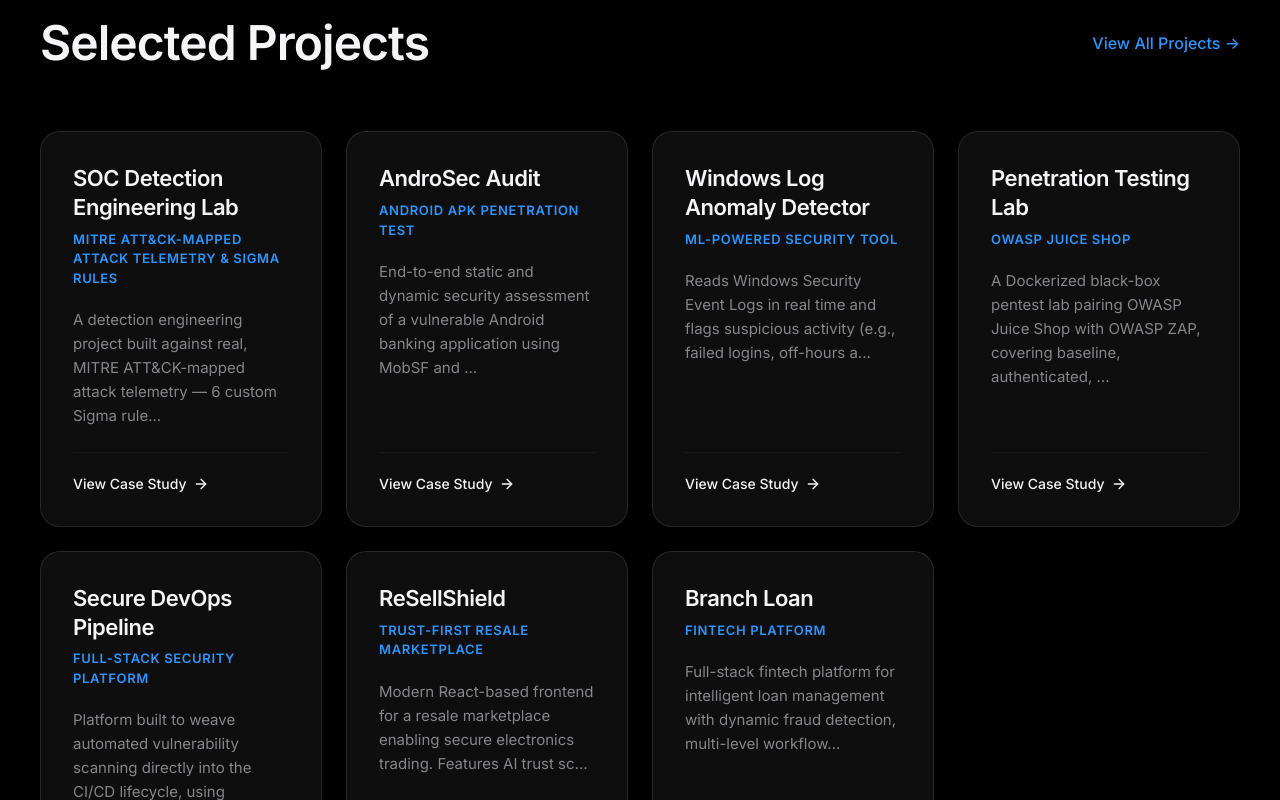
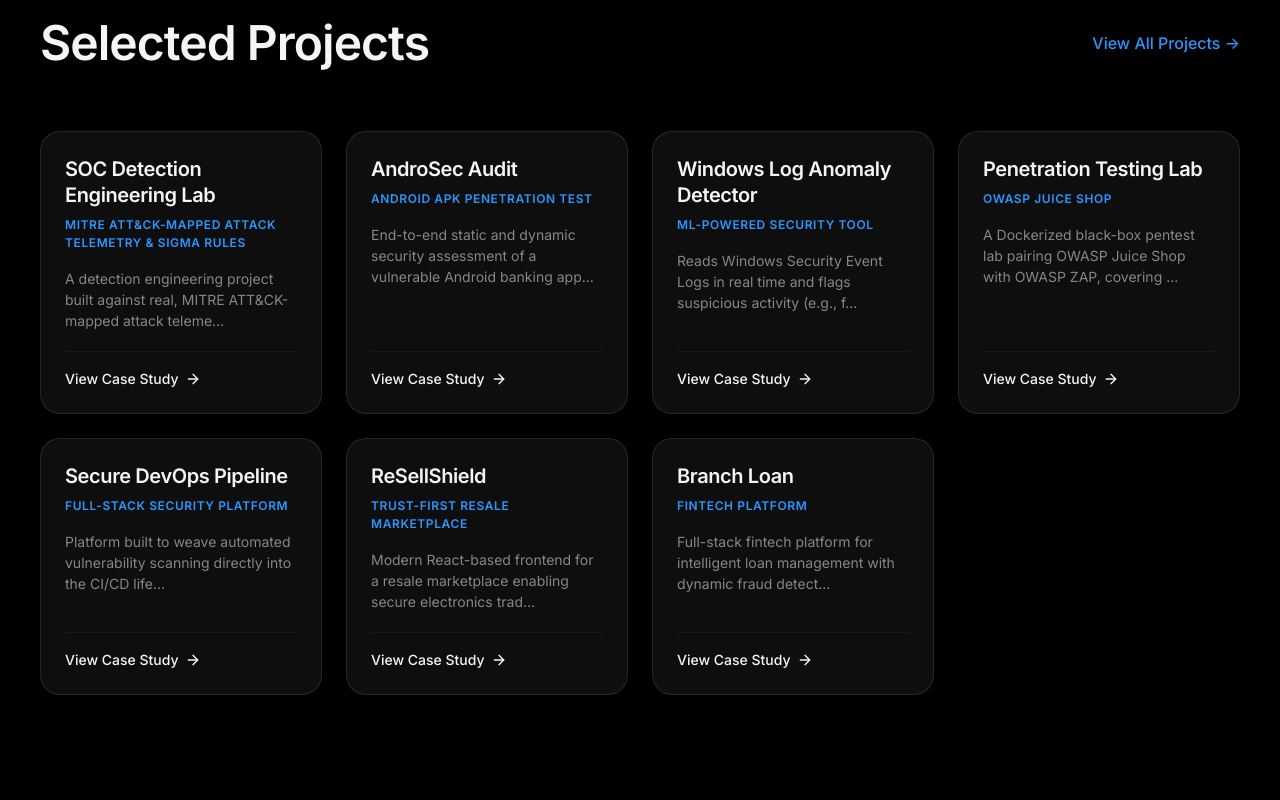
Before and after one commit to mukundhasuresh/MUKUNDHA-PORTFOLIO-CYS, a React (Vite) app: page / in a window 1280 px wide. Shown: the part 1880-2680 px from the top of the page. Built offline with nearby package versions, Linux system fonts and the light colour scheme.

Commit message:
style: reduce project card height and fill empty space with feature pills

```diff
--- a/src/components/ProjectCard.jsx
+++ b/src/components/ProjectCard.jsx
@@ -14,7 +14,15 @@ const ProjectCard = ({ project }) => {
       <div>
         <h3>{project.title}</h3>
         <div className="subtitle">{project.subtitle}</div>
-        <p>{project.description.substring(0, 110)}...</p>
+        <p>{project.description.substring(0, 85)}...</p>
+
+        {project.features && (
+          <div className="card-tags">
+            {project.features.slice(0, 3).map((tag, i) => (
+              <span key={i} className="card-tag">{tag}</span>
+            ))}
+          </div>
+        )}
       </div>
 
       <div className="card-footer">
--- a/src/index.css
+++ b/src/index.css
@@ -126,7 +126,7 @@ h1, h2, h3, h4 {
   -webkit-backdrop-filter: blur(20px);
   border: 1px solid var(--border-color);
   border-radius: 20px;
-  padding: 32px;
+  padding: 24px;
   position: relative;
   overflow: hidden;
   transition: all 0.4s cubic-bezier(0.175, 0.885, 0.32, 1.275);
@@ -151,9 +151,9 @@ h1, h2, h3, h4 {
 }
 
 .project-card-premium:hover {
-  transform: translateY(-8px) scale(1.02);
-  box-shadow: 0 30px 60px rgba(0, 0, 0, 0.6), 0 0 20px rgba(41, 151, 255, 0.1);
-  border-color: rgba(41, 151, 255, 0.3);
+  transform: translateY(-6px) scale(1.01);
+  box-shadow: 0 20px 40px rgba(0, 0, 0, 0.4), 0 0 15px rgba(41, 151, 255, 0.08);
+  border-color: rgba(41, 151, 255, 0.25);
   z-index: 10;
 }
 
@@ -162,7 +162,7 @@ h1, h2, h3, h4 {
 }
 
 .project-card-premium h3 {
-  font-size: 22px;
+  font-size: 20px;
   font-weight: 600;
   margin-bottom: 8px;
   color: var(--text-primary);
@@ -170,19 +170,42 @@ h1, h2, h3, h4 {
 }
 
 .project-card-premium .subtitle {
-  font-size: 13px;
+  font-size: 12px;
   text-transform: uppercase;
   letter-spacing: 0.05em;
   color: var(--accent-color);
   font-weight: 600;
+  margin-bottom: 16px;
+}
+
+.project-card-premium p {
+  font-size: 14px;
+  color: var(--text-secondary);
+  line-height: 1.5;
   margin-bottom: 20px;
 }
 
-.project-card-premium p {
-  font-size: 15px;
+.card-tags {
+  display: flex;
+  flex-wrap: wrap;
+  gap: 8px;
+  margin-bottom: 24px;
+}
+
+.card-tag {
+  font-size: 11px;
+  background: rgba(255, 255, 255, 0.04);
+  border: 1px solid rgba(255, 255, 255, 0.08);
+  padding: 4px 10px;
+  border-radius: 12px;
   color: var(--text-secondary);
-  line-height: 1.6;
-  margin-bottom: 24px;
+  font-weight: 500;
+}
+
+.project-card-premium:hover .card-tag {
+  background: rgba(41, 151, 255, 0.08);
+  border-color: rgba(41, 151, 255, 0.2);
+  color: var(--accent-color);
 }
 
 .project-card-premium .card-footer {
@@ -190,7 +213,7 @@ h1, h2, h3, h4 {
   justify-content: space-between;
   align-items: center;
   border-top: 1px solid rgba(255, 255, 255, 0.05);
-  padding-top: 20px;
+  padding-top: 16px;
   margin-top: auto;
 }
 
```
